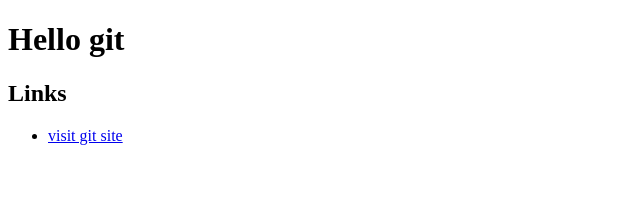
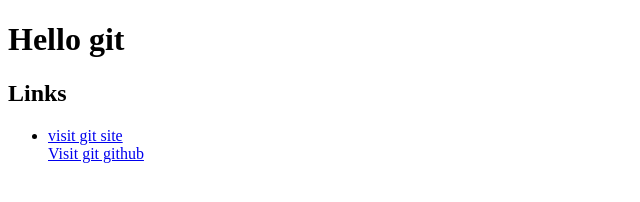
Before and after one commit to adomanskiy/git, a plain HTML site: page index.html in a window 1280 px wide. Shown: the whole page, without its empty margins (0-640 px from the left). Drawn offline with Linux system fonts and the light colour scheme.

Commit message:
add github site

```diff
--- a/index.html
+++ b/index.html
@@ -16,6 +16,10 @@
             <li>
                 <a href = "https://git-scm.com/"> visit git site</a>
             </li>
+            <a href ="https://github.com/"> Visit git github</a>
+        </li>
+
+
         </ul>
     </main>
 </body>
```
